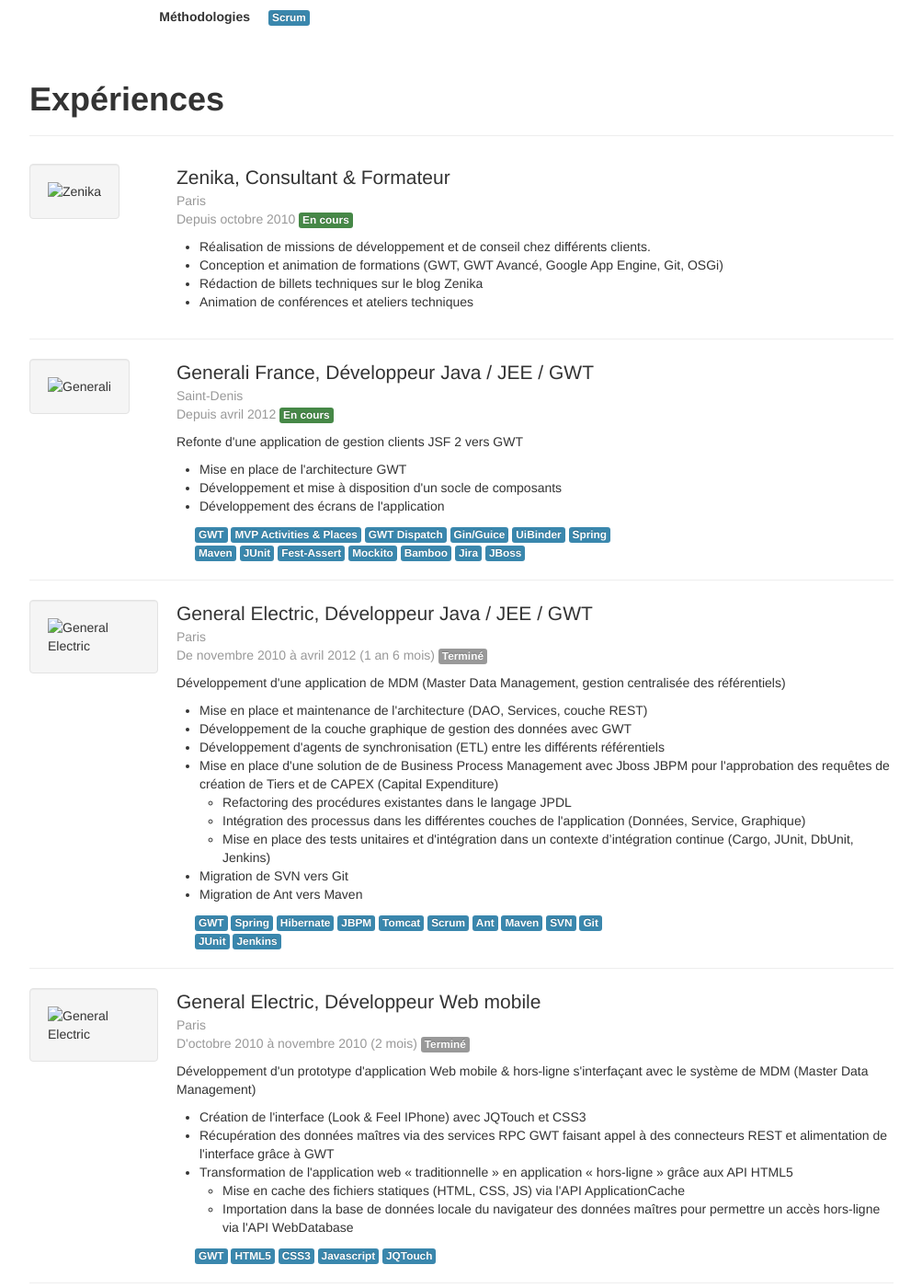
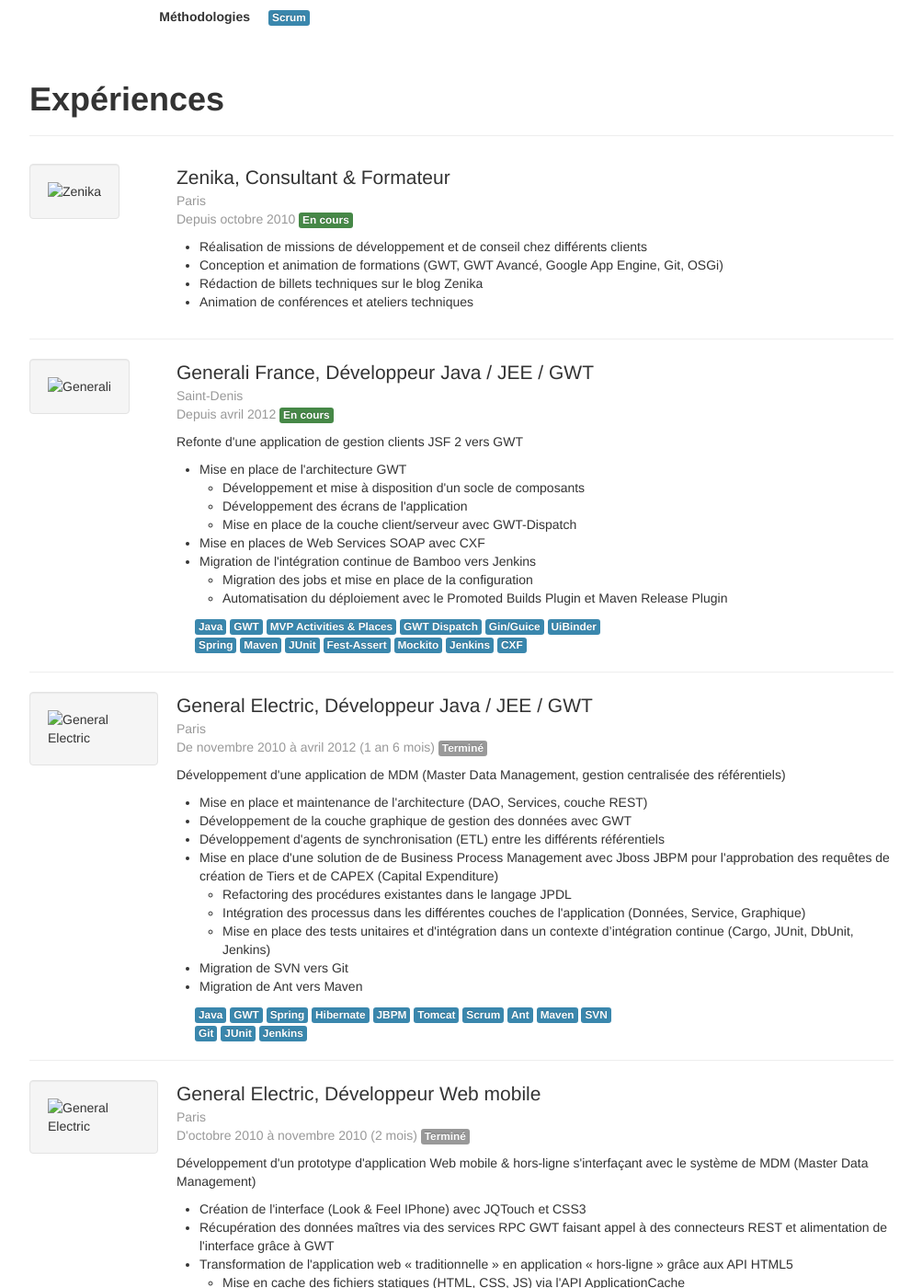
Before and after one commit to julienvey/julienvey.en, a Jekyll site: the page built from cv.html, in a window 1280 px wide and 1400 px high, scrolled down 623 px. Shown: the whole window at 92% size, without its empty margins (138-1141 px from the left). Built offline with Jekyll 4.4.1, drawn with Linux system fonts in a browser that asks for light colours; Markdown is read by kramdown in place of the engine named in the settings; some of the changed text lies outside the part shown.

Commit message:
Quelques ameliorations et retouches sur le CV

```diff
--- a/cv.html
+++ b/cv.html
@@ -13,7 +13,6 @@
   	<span class="label label-info">Java</span>
   	<span class="label label-info">C/C++</span>
   	<span class="label label-info">JavaScript</span>
-  	<span class="label label-info">XML</span>
   	<span class="label label-info">ActionScript</span>
   	<span class="label label-info">Dart</span>
   </dd>
@@ -133,7 +132,7 @@
 			<span class="muted">Depuis octobre 2010</span> <span class="label label-success">En cours</span>
 		</p>
 		<ul>
-			<li>Réalisation de missions de développement et de conseil chez différents clients.</li>
+			<li>Réalisation de missions de développement et de conseil chez différents clients</li>
 			<li>Conception et animation de formations (GWT, GWT Avancé, Google App Engine, Git, OSGi)</li>
 			<li>Rédaction de billets techniques sur le blog Zenika</li>
 			<li>Animation de conférences et ateliers techniques</li>
@@ -154,11 +153,21 @@
 		<p>Refonte d'une application de gestion clients JSF 2 vers GWT</p>
 		<ul>
 			<li>Mise en place de l'architecture GWT</li>
-			<li>Développement et mise à disposition d'un socle de composants</li>
-			<li>Développement des écrans de l'application</li>
+			<ul>
+				<li>Développement et mise à disposition d'un socle de composants</li>
+				<li>Développement des écrans de l'application</li>
+				<li>Mise en place de la couche client/serveur avec GWT-Dispatch </li>
+			</ul>
+			<li>Mise en places de Web Services SOAP avec CXF</li>
+			<li>Migration de l'intégration continue de Bamboo vers Jenkins</li>
+			<ul>
+				<li>Migration des jobs et mise en place de la configuration</li>
+				<li>Automatisation du déploiement avec le Promoted Builds Plugin et Maven Release Plugin</li>
+			</ul>
 		</ul>
 		<p>
 			<div class="span6">
+				<span class="label label-info">Java</span>
 				<span class="label label-info">GWT</span>
 				<span class="label label-info">MVP Activities & Places</span>
 				<span class="label label-info">GWT Dispatch</span>
@@ -169,9 +178,8 @@
 				<span class="label label-info">JUnit</span>
 				<span class="label label-info">Fest-Assert</span>
 				<span class="label label-info">Mockito</span>
-				<span class="label label-info">Bamboo</span>
-				<span class="label label-info">Jira</span>
-				<span class="label label-info">JBoss</span>
+				<span class="label label-info">Jenkins</span>
+				<span class="label label-info">CXF</span>
 			</div>
 		</p>
 	</div>
@@ -206,6 +214,7 @@
 		</ul>
 		<p>
 			<div class="span6">
+				<span class="label label-info">Java</span>
 				<span class="label label-info">GWT</span>
 				<span class="label label-info">Spring</span>
 				<span class="label label-info">Hibernate</span>
@@ -247,6 +256,7 @@
 		</ul>
 		<p>
 			<div class="span6">
+				<span class="label label-info">Java</span>
 				<span class="label label-info">GWT</span>
 				<span class="label label-info">HTML5</span>
 				<span class="label label-info">CSS3</span>
@@ -278,7 +288,7 @@
 			<div class="span6">
 				<span class="label label-info">Java / JEE</span>
 				<span class="label label-info">OSGI</span>
-				<span class="label label-info">Distributed OSGI</span>
+				<span class="label label-info">CXF Distributed OSGI</span>
 				<span class="label label-info">Maven</span>
 				<span class="label label-info">Flex 3</span>
 				<span class="label label-info">GraniteDS</span>
@@ -308,6 +318,7 @@
 		</ul>
 		<p>
 			<div class="span6">
+				<span class="label label-info">C/C++</span>
 				<span class="label label-info">OpenMP</span>
 				<span class="label label-info">Parallélisme</span>
 				<span class="label label-info">Systèmes embarqués</span>
```
